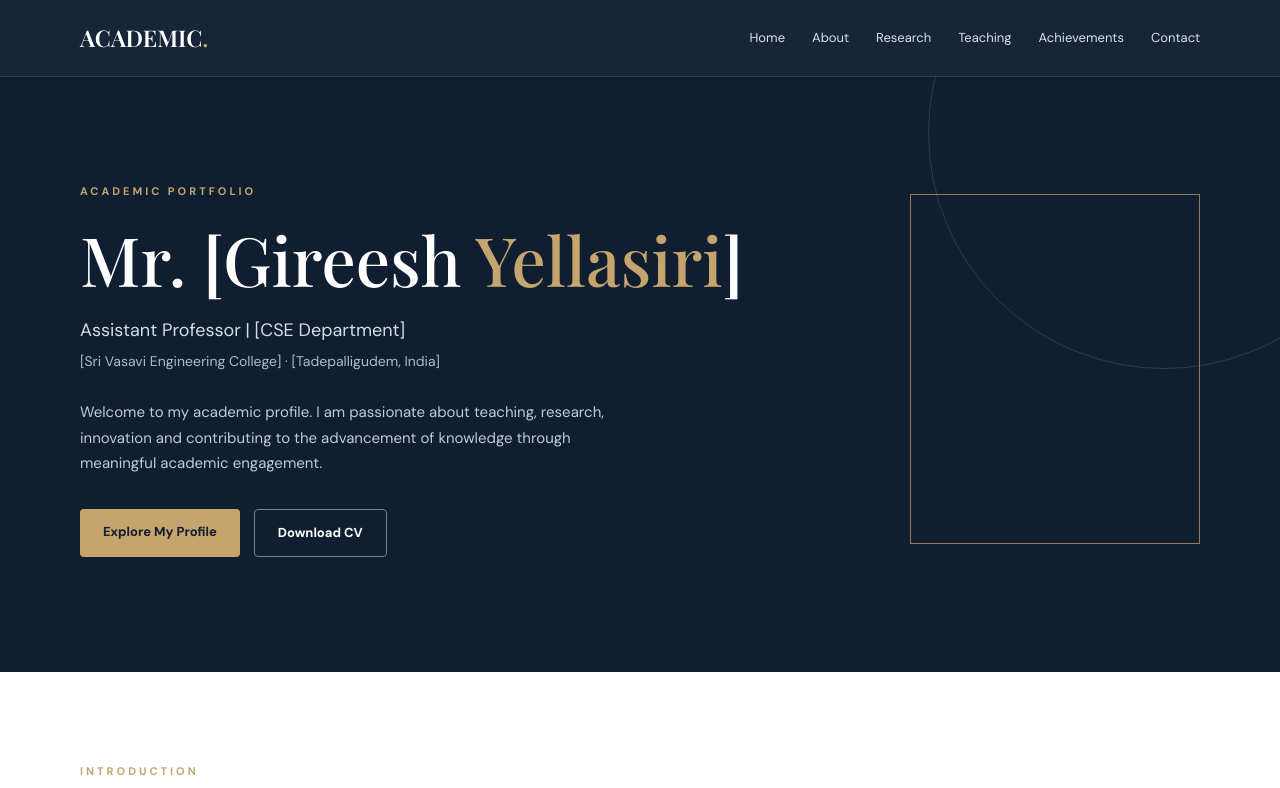
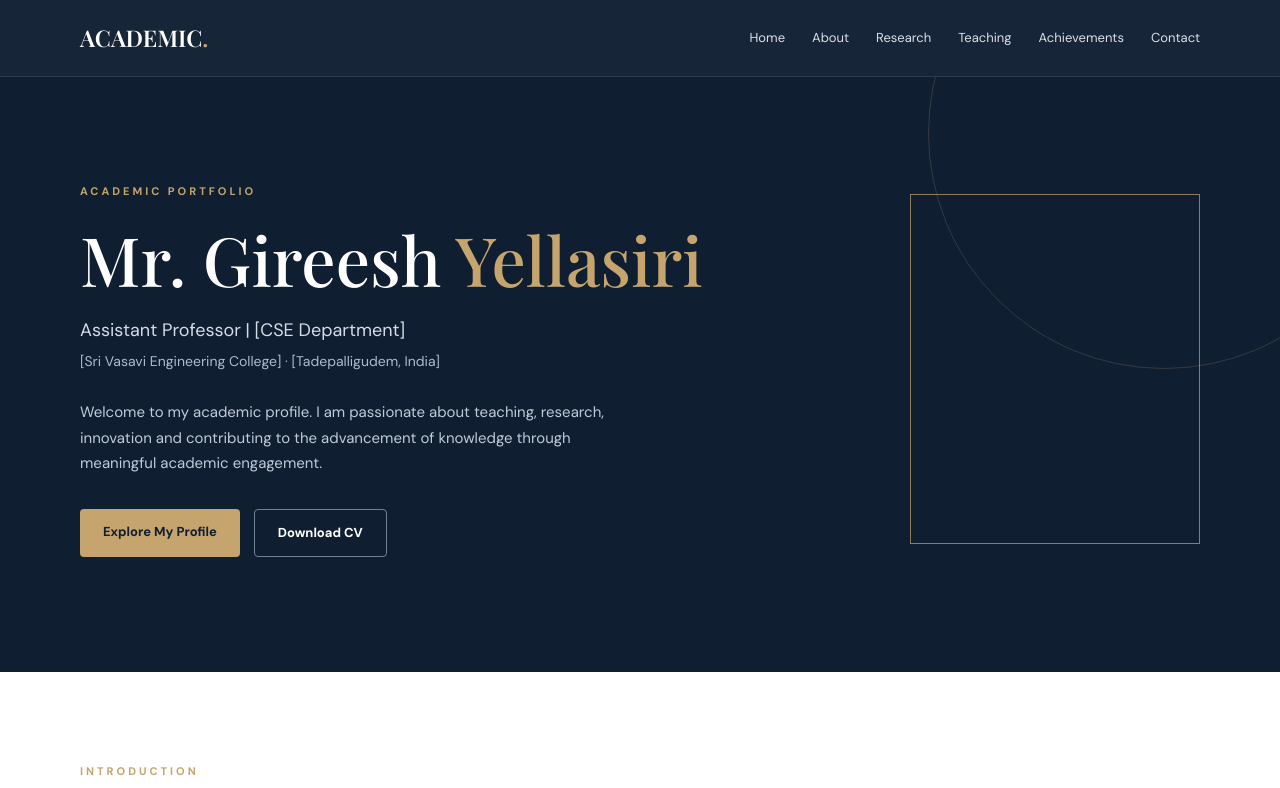
Before and after one commit to gireeshyellasiri/gireeshyellasiri.github.io, a plain HTML site: page index.html in a window 1280 px wide. Shown: the top 788 px of the page. Drawn offline with nearby package versions, Linux system fonts and the light colour scheme.

Commit message:
Fix name formatting in index.html

```diff
--- a/index.html
+++ b/index.html
@@ -478,7 +478,7 @@ footer {
     <div>
       <div class="eyebrow">Academic Portfolio</div>
 
-      <h1>Mr. [Gireesh <span>Yellasiri</span>]</h1>
+      <h1>Mr. Gireesh <span>Yellasiri</span></h1>
 
       <p class="designation">Assistant Professor | [CSE Department]</p>
       <p class="institution">[Sri Vasavi Engineering College] · [Tadepalligudem, India]</p>
```
